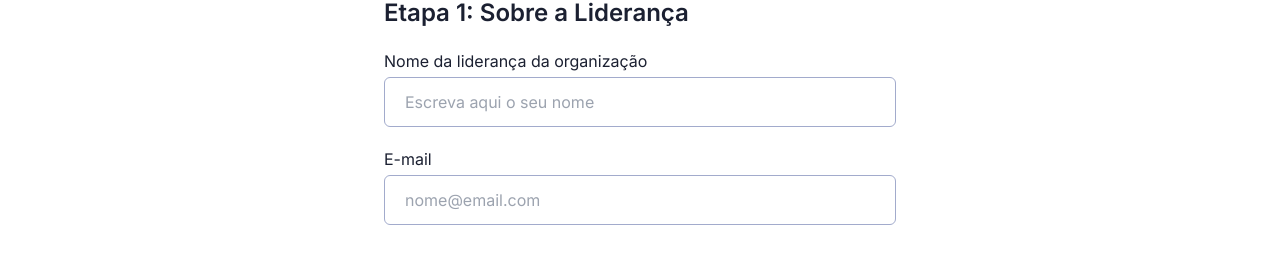
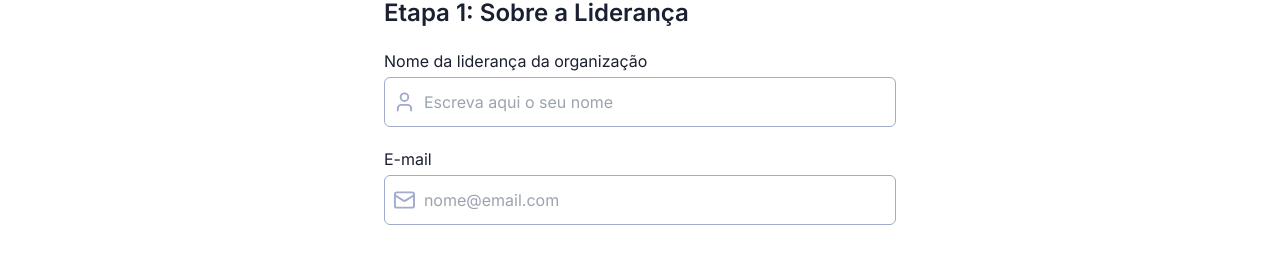
Before and after one commit to cosmossocialtime/register-ongs, a Next.js app: page / in a window 1280 px wide. Shown: the part 148-412 px from the top of the page. Built offline with nearby package versions, Linux system fonts and the light colour scheme.

Commit message:
:up: upgrade in component input

```diff
--- a/package.json
+++ b/package.json
@@ -15,6 +15,7 @@
     "autoprefixer": "10.4.14",
     "eslint": "8.43.0",
     "eslint-config-next": "13.4.7",
+    "lucide-react": "^0.258.0",
     "next": "13.4.7",
     "postcss": "8.4.24",
     "react": "18.2.0",
--- a/src/app/page.tsx
+++ b/src/app/page.tsx
@@ -1,6 +1,7 @@
 import Header from '@/components/Header'
 import { Input } from '@/components/Input'
 import { Layout } from '@/components/Layout'
+import { Mail, User } from 'lucide-react'
 
 export default function Home() {
   return (
@@ -21,6 +22,9 @@ export default function Home() {
                 id="name"
                 type="text"
                 placeholder="Escreva aqui o seu nome"
+                iconLeft={() => (
+                  <User className="text-gray-50 transition-colors  group-hover:text-[#9D37F2]" />
+                )}
               />
             </div>
             <div className="flex w-full flex-col gap-1">
@@ -29,6 +33,9 @@ export default function Home() {
                 id="email"
                 type="text"
                 placeholder="nome@email.com"
+                iconLeft={() => (
+                  <Mail className="text-gray-50 transition-colors group-hover:text-[#9D37F2]" />
+                )}
               />
             </div>
           </form>
--- a/src/components/Input/Input.tsx
+++ b/src/components/Input/Input.tsx
@@ -1,11 +1,21 @@
 import { InputHTMLAttributes } from 'react'
 
-interface InputProps extends InputHTMLAttributes<HTMLInputElement> {}
-export function InputMain({ ...rest }: InputProps) {
+interface InputProps extends InputHTMLAttributes<HTMLInputElement> {
+  iconLeft?: () => void
+  iconRight?: () => void
+}
+
+export function InputMain({ iconLeft, iconRight, ...rest }: InputProps) {
   return (
-    <input
-      {...rest}
-      className="rounded-md border border-gray-50 px-5 py-3 hover:border-[#9D37F2] hover:shadow-sm hover:shadow-[#9D37F2] focus:border-[#65BAFA] focus:outline-none focus:ring-1 focus:ring-[#65BAFA]"
-    />
+    <div className="group flex items-center rounded-md border border-gray-50 pl-2 transition-colors hover:border-[#9D37F2] hover:shadow-sm hover:shadow-[#9D37F2] focus:border-[#65BAFA] focus:outline-none focus:ring-1 focus:ring-[#65BAFA]">
+      <>
+        {iconLeft && iconLeft()}
+        <input
+          {...rest}
+          className=" w-full bg-transparent py-3 pl-2 focus:border-none  focus:outline-none "
+        />
+        {iconRight && iconRight()}
+      </>
+    </div>
   )
 }
```
Also changed, not shown: 1 other file (tests, documents, lock files or other folders).
